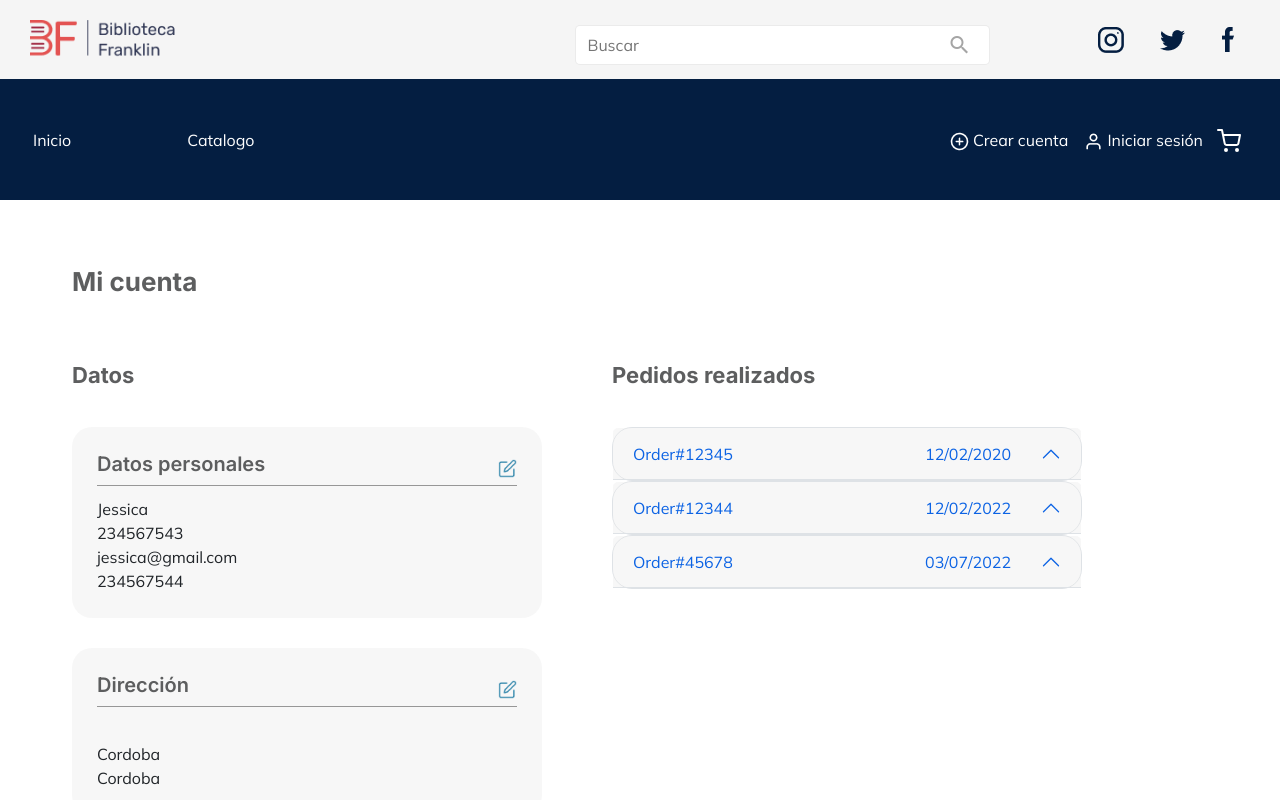
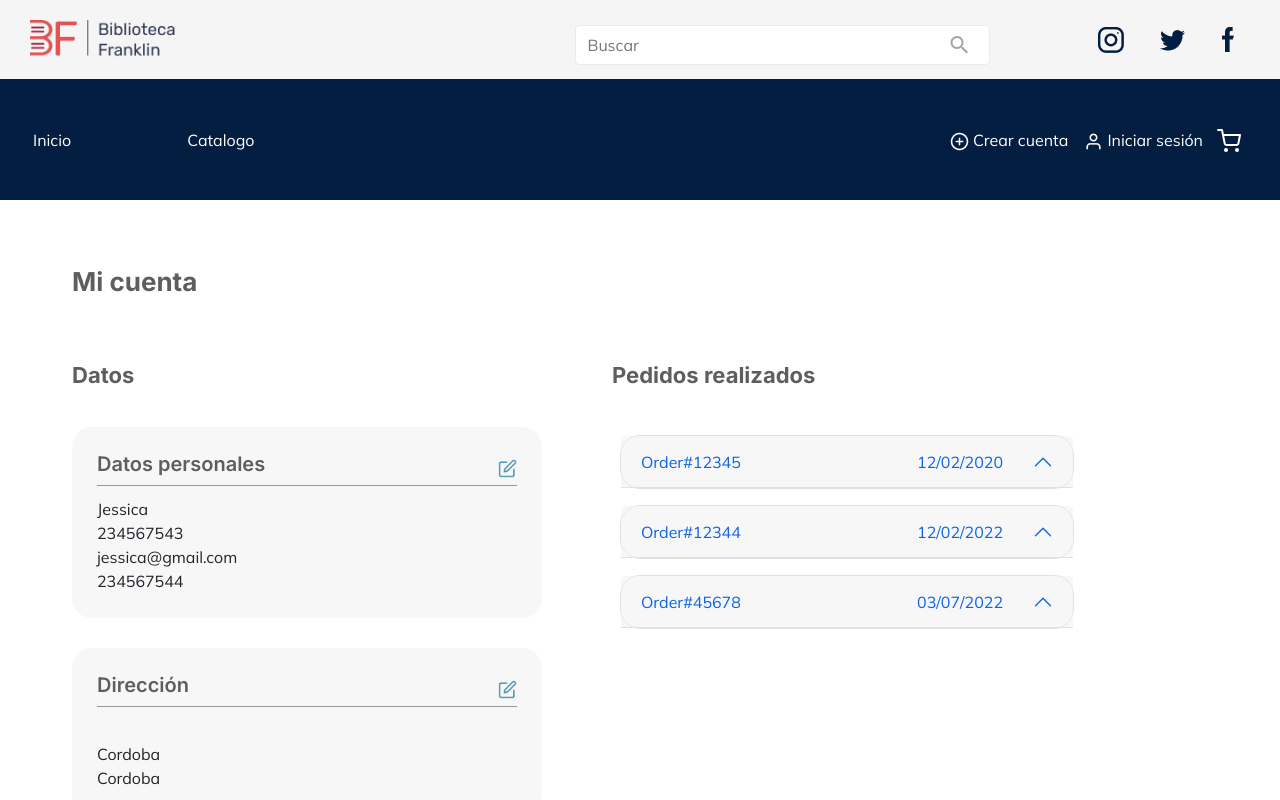
Before and after one commit to proyectos-tsdwad/programador-web-proyecto-final, an Angular app in the folder Front/: page /profile in a window 1280 px wide. Built offline with nearby package versions, Linux system fonts and the light colour scheme; data requests are answered from the project's data file.

Commit message:
refactor pedidos-item component style class

```diff
--- a/Front/src/app/pages/account/pedidos-item/pedidos-item.component.html
+++ b/Front/src/app/pages/account/pedidos-item/pedidos-item.component.html
@@ -1,4 +1,4 @@
-<div class="accordion" id="accordionPedidos" *ngFor="let item of purchases">
+<div class="accordion p-2" id="accordionPedidos" *ngFor="let item of purchases">
   <div class="accordion-item">
     <h2 class="accordion-header" id="headingOne">
       <button
```
